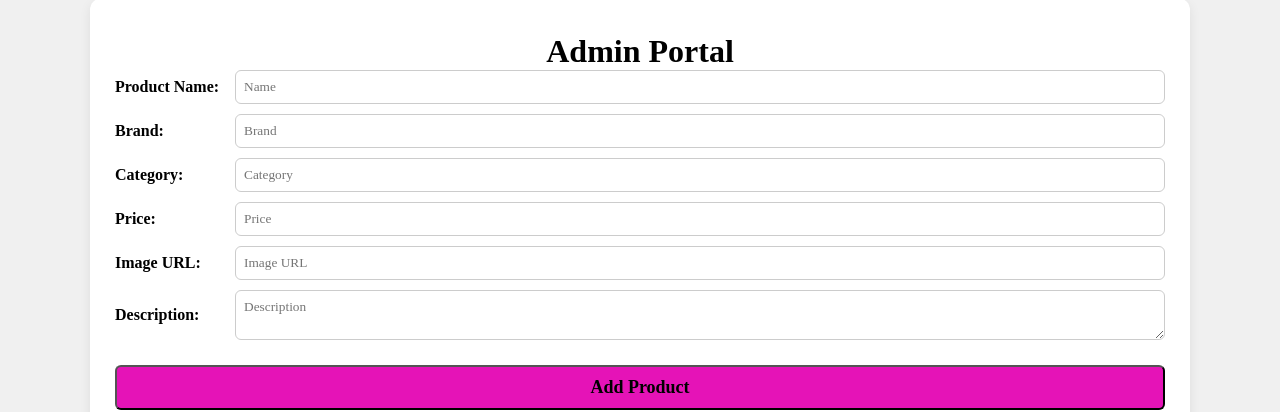
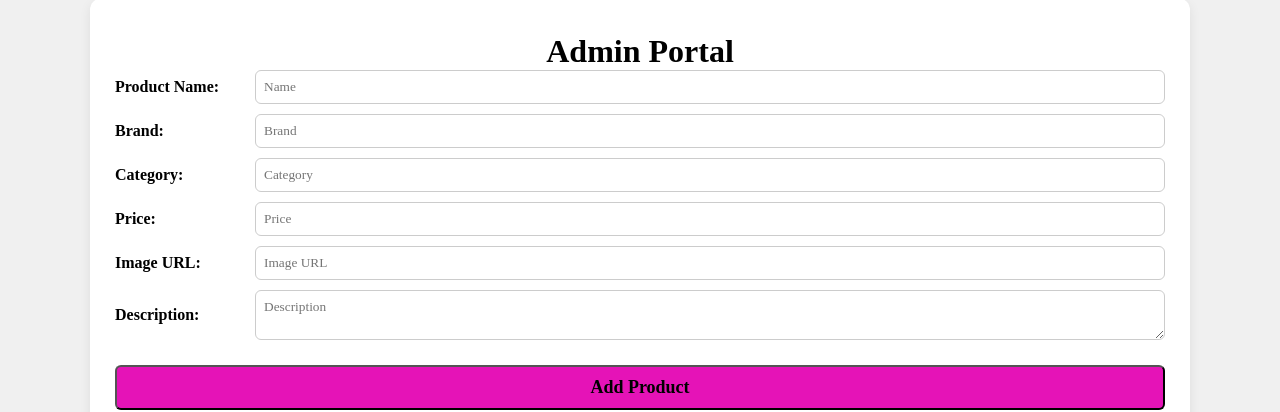
Before and after one commit to Celline-SD17/Personal-Project-Showcase-App, a React (Vite) app: page /admin in a window 1280 px wide. Shown: the part 140-552 px from the top of the page. Built offline with nearby package versions, Linux system fonts and the light colour scheme; data requests are answered from the project's data file.

Commit message:
style changes

```diff
--- a/src/components/productForm.css
+++ b/src/components/productForm.css
@@ -7,7 +7,7 @@ form {
     display: flex;
     align-items: center;
     justify-content: space-between;
-    gap: 20px"
+    gap: 20px
 }
 .form-row label {
     width: 120px;
```
